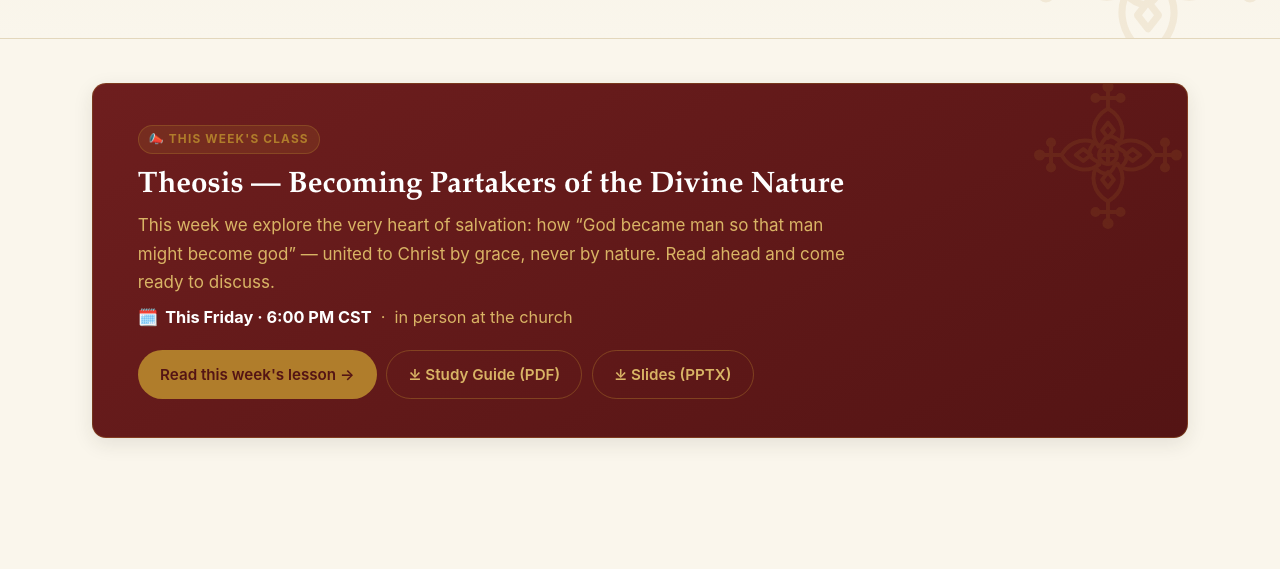
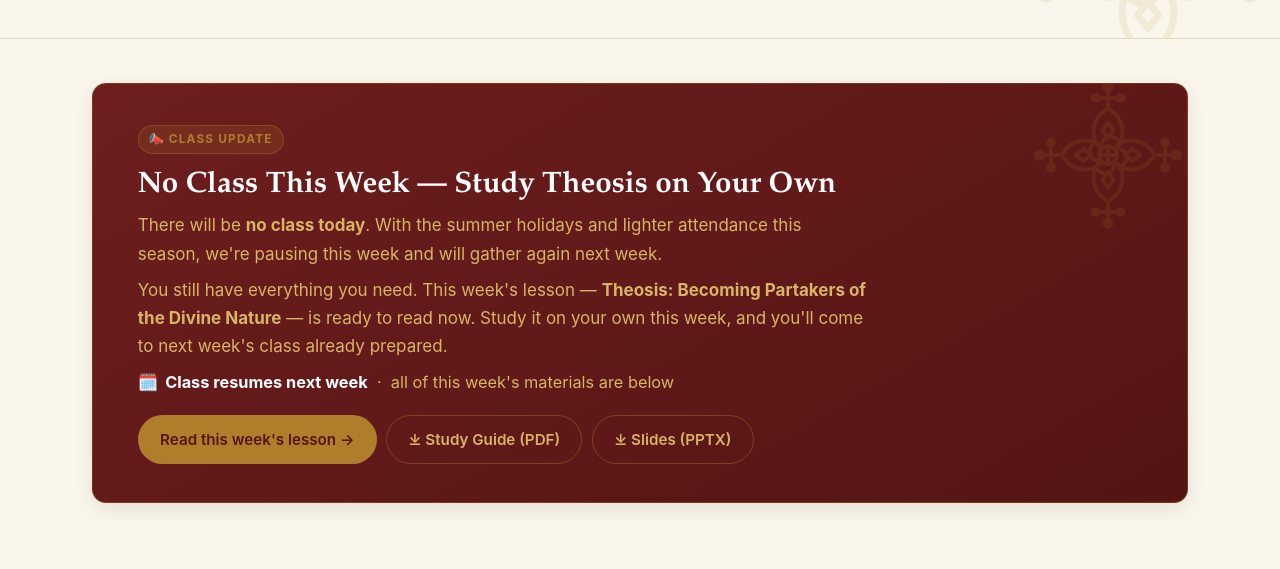
Before and after one commit to kidtechera369-beep/stleotc-theology, a plain HTML site: page index.html in a window 1280 px wide. Shown: the part 679-1248 px from the top of the page. Drawn offline with Linux system fonts and the light colour scheme.

Commit message:
Announcement: no class this week (summer/attendance); students study Theosis ahead
Co-Authored-By: Claude Opus 4.8 <noreply@anthropic.com>

```diff
--- a/index.html
+++ b/index.html
@@ -33,11 +33,12 @@
   <!-- THIS WEEK'S CLASS ANNOUNCEMENT -->
   <section class="announce-wrap">
     <div class="container">
-      <aside class="announce" aria-label="This week's class">
-        <span class="announce-tag">📣 This Week's Class</span>
-        <h2>Theosis — Becoming Partakers of the Divine Nature</h2>
-        <p>This week we explore the very heart of salvation: how “God became man so that man might become god” — united to Christ by grace, never by nature. Read ahead and come ready to discuss.</p>
-        <p class="announce-when"><span class="aw-icon">🗓️</span> <strong>This Friday · 6:00&nbsp;PM CST</strong> &nbsp;·&nbsp; in person at the church</p>
+      <aside class="announce" aria-label="Class update">
+        <span class="announce-tag">📣 Class Update</span>
+        <h2>No Class This Week — Study Theosis on Your Own</h2>
+        <p>There will be <strong>no class today</strong>. With the summer holidays and lighter attendance this season, we're pausing this week and will gather again next week.</p>
+        <p>You still have everything you need. This week's lesson — <strong>Theosis: Becoming Partakers of the Divine Nature</strong> — is ready to read now. Study it on your own this week, and you'll come to next week's class already prepared.</p>
+        <p class="announce-when"><span class="aw-icon">🗓️</span> <strong>Class resumes next week</strong> &nbsp;·&nbsp; all of this week's materials are below</p>
         <div class="announce-cta">
           <a class="btn btn-gold" href="lesson.html?id=theosis">Read this week's lesson →</a>
           <a class="btn btn-ghost btn-on-maroon" href="downloads/Theosis_StudyGuide.pdf" download>⤓ Study Guide (PDF)</a>
```
